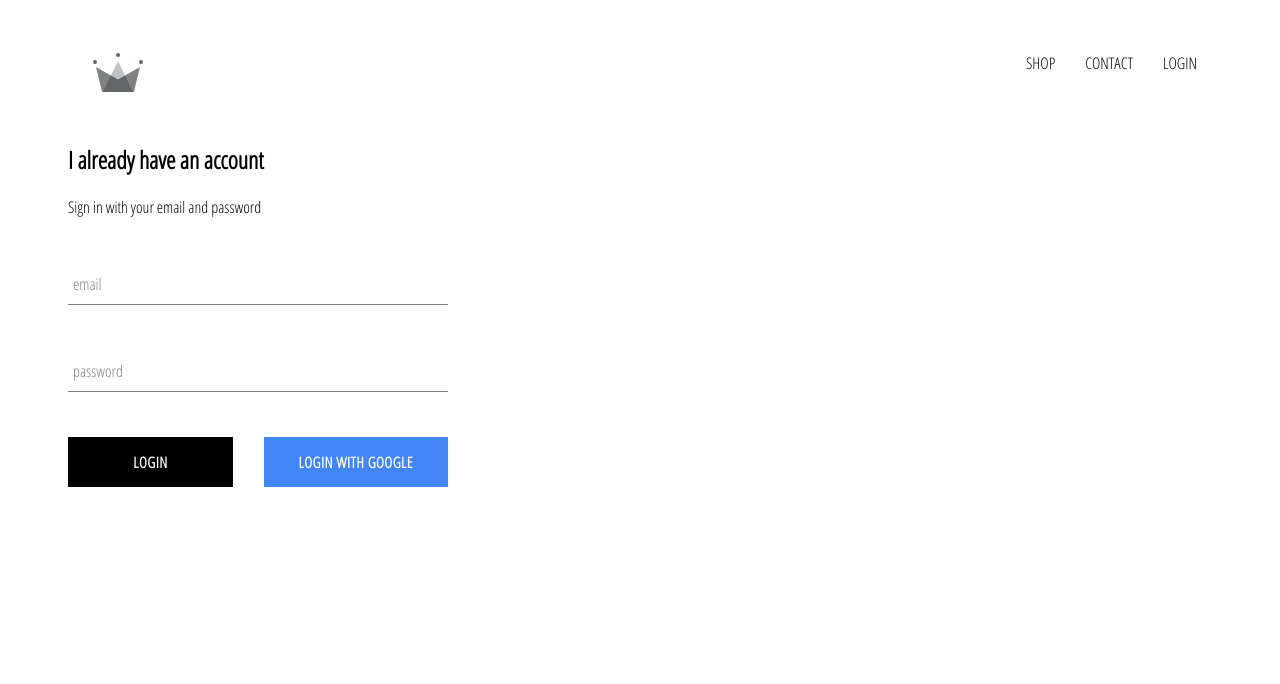
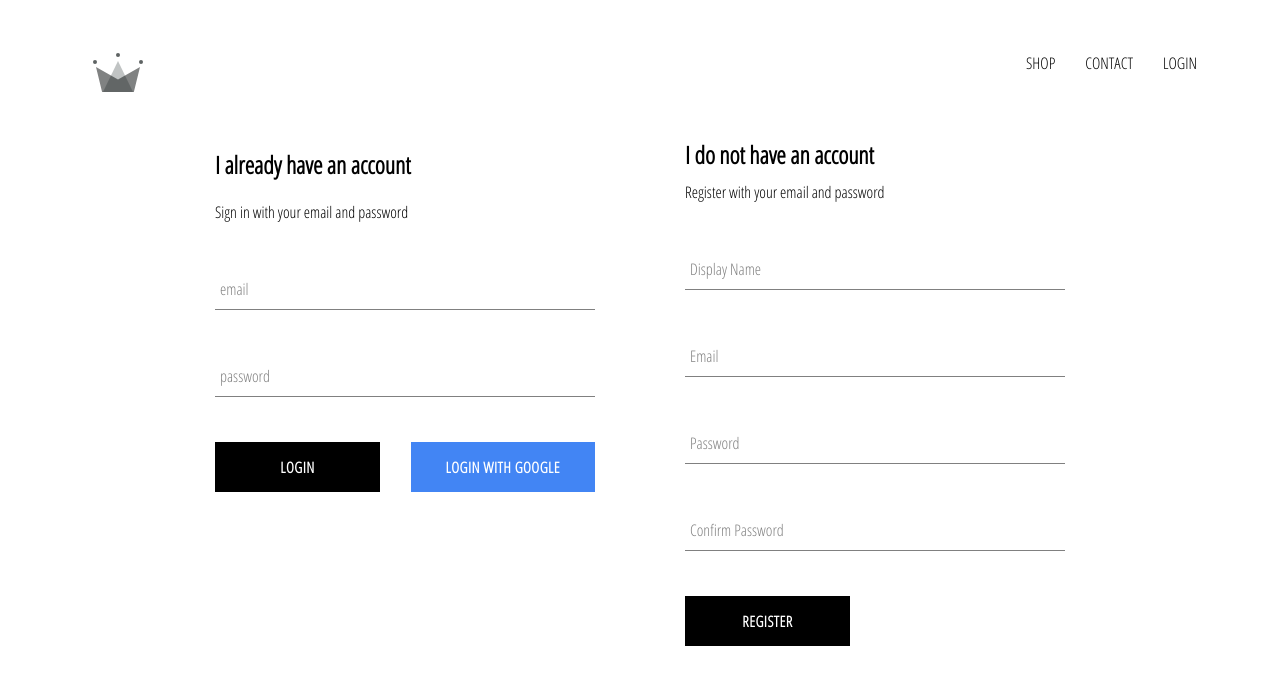
Before and after one commit to serg337/online-shop, a React (Create React App) app: page /login in a window 1280 px wide. Shown: the top 684 px of the page. Built offline with nearby package versions, Linux system fonts and the light colour scheme; no server answers.

Commit message:
implemented firebase utils included login and register to database

```diff
--- a/src/App.js
+++ b/src/App.js
@@ -7,7 +7,7 @@ import ShopPage from "./pages/ShopPage";
 import LoginRegisterPage from "./pages/LoginRegisterPage";
 import Header from "./components/Header";
 
-import { auth } from "./firebase/firebase.utils";
+import { auth, createUserProfileDocument } from "./firebase/firebase.utils";
 
 class App extends Component {
   state = { currentUser: null };
@@ -15,8 +15,20 @@ class App extends Component {
   unsubscribeFromAuth = null;
 
   componentDidMount() {
-    this.unsubscribeFromAuth = auth.onAuthStateChanged(user => {
-      this.setState({ currentUser: user });
+    this.unsubscribeFromAuth = auth.onAuthStateChanged(async userAuth => {
+      if (userAuth) {
+        const userRef = await createUserProfileDocument(userAuth);
+
+        userRef.onSnapshot(snapShot => {
+          this.setState({
+            currentUser: {
+              id: snapShot.id,
+              ...snapShot.data()
+            }
+          });
+        });
+      }
+      this.setState({ currentUser: userAuth });
     });
   }
 
--- /dev/null
+++ b/src/assets/scss/modules/component-styles/_register.scss
@@ -0,0 +1,9 @@
+.register {
+    display: flex;
+    flex-direction: column;
+    width: 380px;
+
+    .title {
+        margin: 10px 0;
+    }
+}
--- a/src/assets/scss/modules/pages-styles/_login-register-page.scss
+++ b/src/assets/scss/modules/pages-styles/_login-register-page.scss
@@ -0,0 +1,6 @@
+.login-register {
+    width: 850px;
+    display: flex;
+    justify-content: space-between;
+    margin: 30px auto;
+}
--- a/src/assets/scss/styles.scss
+++ b/src/assets/scss/styles.scss
@@ -12,3 +12,4 @@
 @import './modules/component-styles/_login.scss';
 @import './modules/component-styles/form-input.scss';
 @import './modules/component-styles/_custom-button.scss';
+@import './modules/component-styles/register.scss';
--- /dev/null
+++ b/src/components/Register.jsx
@@ -0,0 +1,89 @@
+import React, { Component } from "react";
+import FormInput from "../components/FormInput";
+import CustomButton from "../components/CustomButton";
+import { auth, createUserProfileDocument } from "../firebase/firebase.utils";
+
+class Register extends Component {
+  state = {
+    displayName: "",
+    email: "",
+    password: "",
+    confirmPassword: ""
+  };
+
+  handleSubmit = async event => {
+    event.preventDefault();
+    const { displayName, email, password, confirmPassword } = this.state;
+    if (password !== confirmPassword) {
+      alert("passwords don't match");
+      return;
+    }
+    try {
+      const { user } = await auth.createUserWithEmailAndPassword(
+        email,
+        password
+      );
+      await createUserProfileDocument(user, { displayName });
+      this.setState({
+        displayName: "",
+        email: "",
+        password: "",
+        confirmPassword: ""
+      });
+    } catch (error) {
+      console.error(error);
+    }
+  };
+
+  handleChange = event => {
+    const { name, value } = event.target;
+    this.setState({ [name]: value });
+  };
+
+  render() {
+    const { displayName, email, password, confirmPassword } = this.state;
+    return (
+      <div className="register">
+        <h2 className="title">I do not have an account</h2>
+        <span>Register with your email and password</span>
+        <form className="register-form" onSubmit={this.handleSubmit}>
+          <FormInput
+            type="text"
+            name="displayName"
+            value={displayName}
+            onChange={this.handleChange}
+            label="Display Name"
+            required
+          />
+          <FormInput
+            type="email"
+            name="email"
+            value={email}
+            onChange={this.handleChange}
+            label="Email"
+            required
+          />
+          <FormInput
+            type="password"
+            name="password"
+            value={password}
+            onChange={this.handleChange}
+            label="Password"
+            required
+          />
+          <FormInput
+            type="password"
+            name="confirmPassword"
+            value={confirmPassword}
+            onChange={this.handleChange}
+            label="Confirm Password"
+            required
+          />
+          <CustomButton type="submit">Register</CustomButton>
+        </form>
+      </div>
+    );
+  }
+}
+
+export default Register;
--- a/src/firebase/firebase.utils.js
+++ b/src/firebase/firebase.utils.js
@@ -13,6 +13,29 @@ const config = {
   measurementId: "G-89RKNB6LV1"
 };
 
+export const createUserProfileDocument = async (userAuth, additionalData) => {
+  if (!userAuth) return;
+  const userRef = firestore.doc(`users/${userAuth.uid}`);
+  const snapShot = await userRef.get();
+
+  if (!snapShot.exists) {
+    const { displayName, email } = userAuth;
+    const createdAt = new Date();
+
+    try {
+      await userRef.set({
+        displayName,
+        email,
+        createdAt,
+        ...additionalData
+      });
+    } catch (error) {
+      console.log("error creating user", error.message);
+    }
+  }
+  return userRef;
+};
+
 firebase.initializeApp(config);
 
 export const auth = firebase.auth();
--- a/src/pages/LoginRegisterPage.jsx
+++ b/src/pages/LoginRegisterPage.jsx
@@ -1,9 +1,11 @@
 import React from "react";
 import Login from "../components/Login";
+import Register from "../components/Register";
 
 const LoginRegisterPage = () => (
   <div className="login-register">
     <Login />
+    <Register />
   </div>
 );
 
```
